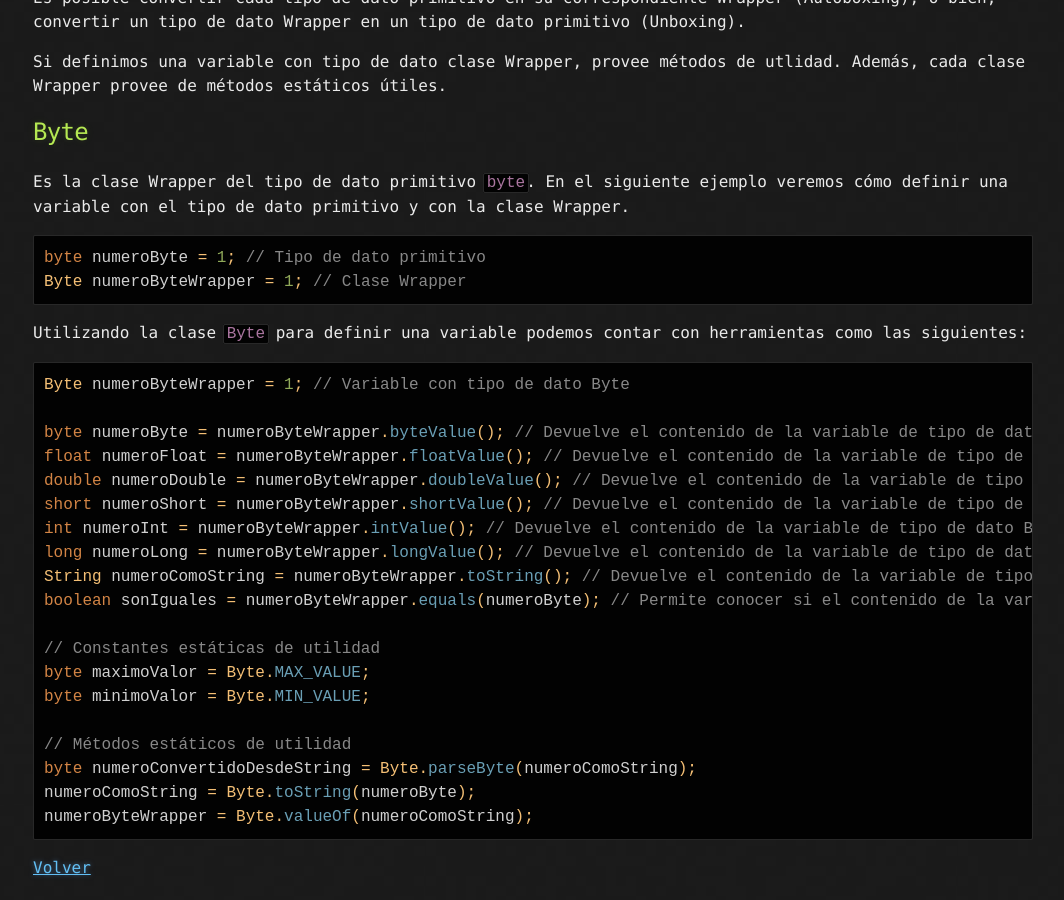
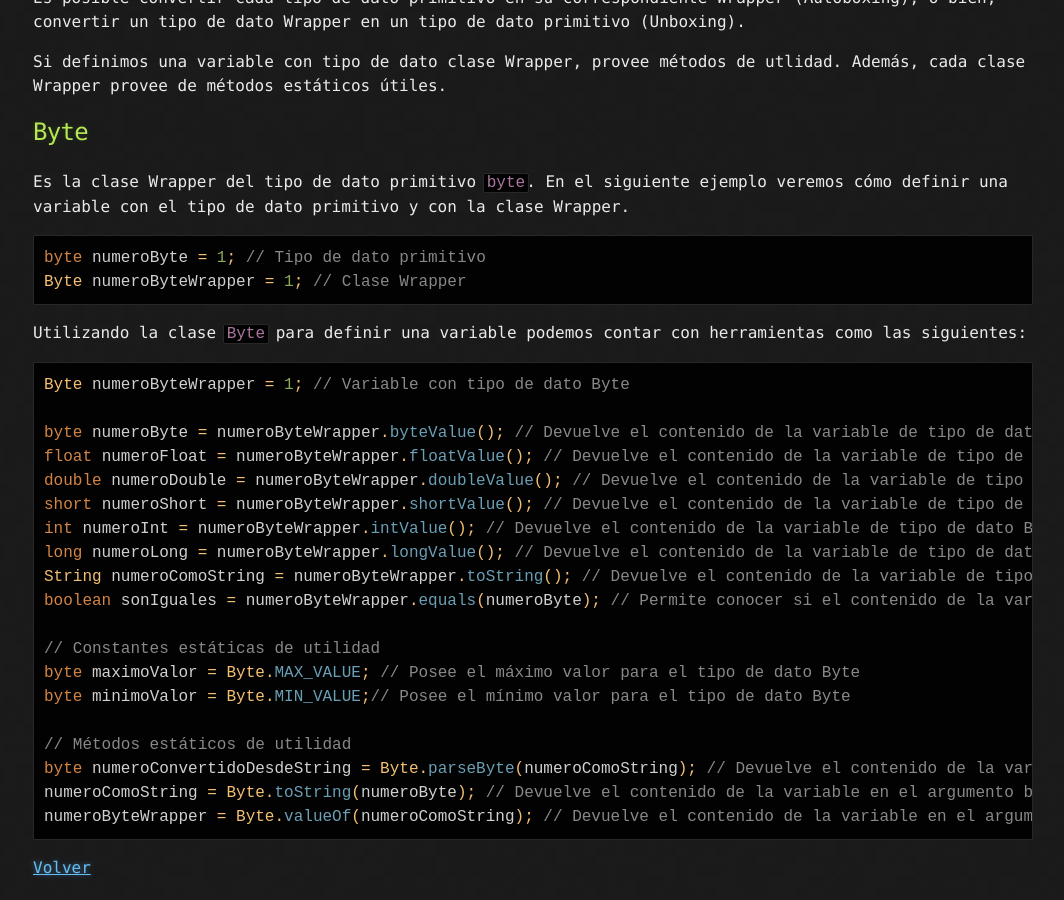
Before and after one commit to javaprincipiantes/javaprincipiantes.github.io, a Jekyll site: the page built from content/clases-wrapper.md, in a window 1280 px wide and 900 px high, scrolled down 791 px. Shown: the whole window, without its empty margins (107-1171 px from the left). Built offline with Jekyll 4.4.1, drawn with Linux system fonts in a browser that asks for light colours.

Commit message:
Introduccion a clases Wrapper + Byte

````diff
--- a/content/clases-wrapper.md
+++ b/content/clases-wrapper.md
@@ -48,13 +48,13 @@ String numeroComoString = numeroByteWrapper.toString(); // Devuelve el contenido
 boolean sonIguales = numeroByteWrapper.equals(numeroByte); // Permite conocer si el contenido de la variable es igual al de otra variable byte
 
 // Constantes estáticas de utilidad
-byte maximoValor = Byte.MAX_VALUE;
-byte minimoValor = Byte.MIN_VALUE;
+byte maximoValor = Byte.MAX_VALUE; // Posee el máximo valor para el tipo de dato Byte
+byte minimoValor = Byte.MIN_VALUE;// Posee el mínimo valor para el tipo de dato Byte
 
 // Métodos estáticos de utilidad
-byte numeroConvertidoDesdeString = Byte.parseByte(numeroComoString);
-numeroComoString = Byte.toString(numeroByte);
-numeroByteWrapper = Byte.valueOf(numeroComoString);
+byte numeroConvertidoDesdeString = Byte.parseByte(numeroComoString); // Devuelve el contenido de la variable String en el argumento como byte (primitivo)
+numeroComoString = Byte.toString(numeroByte); // Devuelve el contenido de la variable en el argumento byte como un nuevo objeto String
+numeroByteWrapper = Byte.valueOf(numeroComoString); // Devuelve el contenido de la variable en el argumento como un nuevo objeto Byte
 ```
 
 [Volver](../)
````
